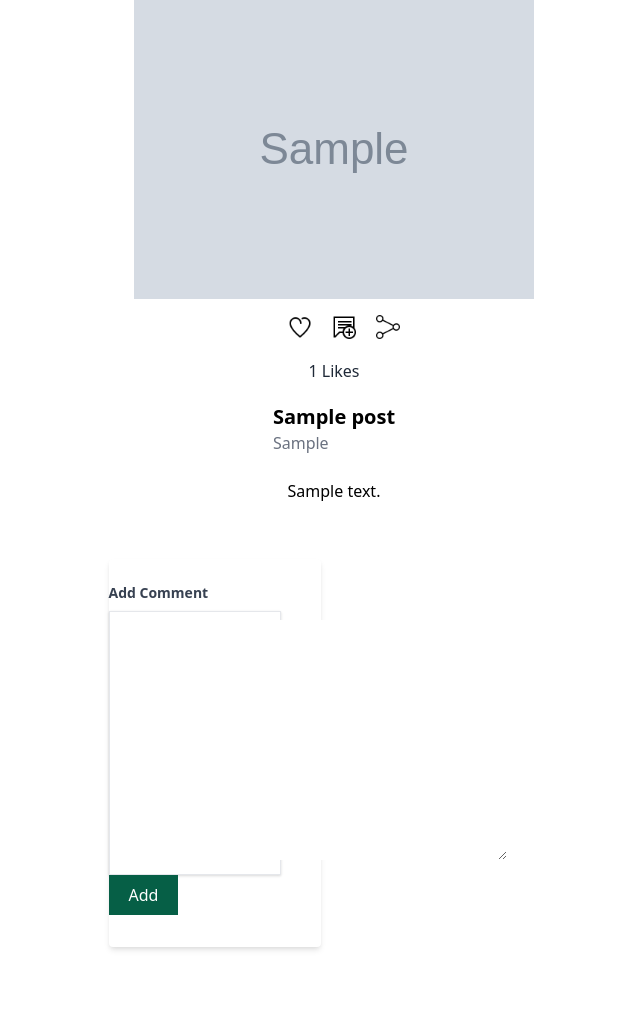
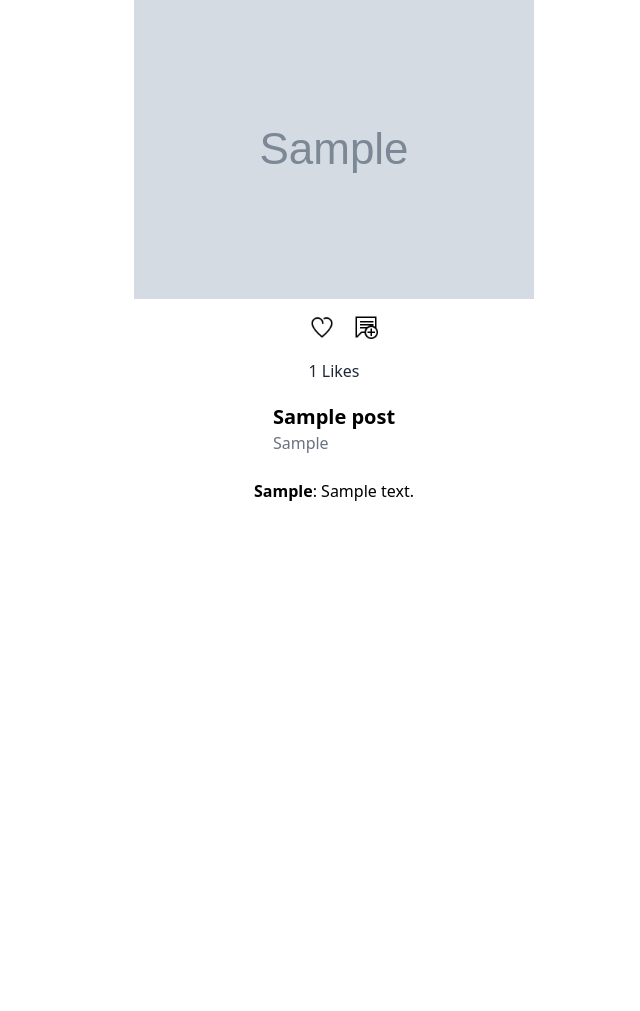
Before and after one commit to rrdesh10/Social-Platform, a Django app: page /posts/ in a window 1280 px wide. Shown: the part 265-1276 px from the top of the page, without its empty margins (306-946 px from the left). After the commit the page ends 766 px from the top, so only its background shows below. Run offline with Django 4.2, Linux system fonts and the light colour scheme; tables that the repository leaves empty hold one stand-in row (values such as "Sample post"); grey boxes marked "Sample" are stand-in pictures; style sheets or scripts are compiled from the project's sources.

Commit message:
styling added

```diff
--- a/SocialPlatform/posts/forms.py
+++ b/SocialPlatform/posts/forms.py
@@ -11,4 +11,4 @@ class PostCreateForm(forms.ModelForm):
 class CommentForm(forms.ModelForm):
     class Meta:
         model = Comment
-        fields = ('body',)
+        fields = ('body', 'posted_by')
--- a/SocialPlatform/posts/models.py
+++ b/SocialPlatform/posts/models.py
@@ -25,9 +25,9 @@ class Post(models.Model):
 
 class Comment(models.Model):
     post = models.ForeignKey(Post, on_delete=models.CASCADE, related_name='comments')
-    body = models.TextField(max_length=250)
+    body = models.CharField(max_length=250)
     created = models.DateTimeField(auto_now=True)
-
+    posted_by = models.CharField(max_length=50)
 
     class Meta:
         ordering = ('created', )
--- a/SocialPlatform/posts/templates/posts/feed.html
+++ b/SocialPlatform/posts/templates/posts/feed.html
@@ -24,8 +24,7 @@
                         <img class="h-6 w-6" src="{% static 'users/images/like.png' %}">
                         {% endif %}
                     </a>
-                    <img class="h-6 w-6 " src="{% static 'users/images/comment.png' %}">
-                    <img class="h-6 w-6 " src="{% static 'users/images/share.png' %}">
+                    <a id="comment_click"><img class="h-6 w-6" src="{% static 'users/images/comment.png' %}"></a>
                 </div>
             </div>
             <div class="text-gray-800 py-1 px-6">
@@ -37,24 +36,22 @@
             </div>
             <div class="py-2 px-5">
                 {% for comment in post.comments.all %}
-                    {{ comment.body }}
+                <b>{{ comment.posted_by }}</b>: {{ comment.body }}
                 <br/>
                 {% endfor %}
             </div>
             <div class="py-2 px-5">
-                <form method="POST" class="bg-white shadow-md m-10 w-2/5 pt-6 pb-8 mb-4 rounded">
+                <form method="POST" id="comment_form" class="bg-white rounded">
                     {% csrf_token %}
-                    <div class="mb-2">
-                        <label class="block text-gray-700 font-bold text-sm mb-2">Add Comment</label>
+                    <div class="flex">
+                        <div class="text-gray-700 mr-10 border">
+                            {{ comment_form.body }}
+                        </div>
+
+                        <input type="hidden" name="post_id" id="post_id" value="{{ post.id }}">
+                        <input type="hidden" name="posted_by" id="posted_by" value="{{ user }}">
+                        <button class="text-white bg-green-800 px-5 py-2" type="submit">Add</button>
                     </div>
-                    <div class="shadow appearance-none text-gray-700 py-2 px-3 mr-10 border">
-                        {{ comment_form.body }}
-                    </div>
-                    <div>
-                        <input type="hidden" name="post_id" id="post_id" value="{{ post.id }}">
-                    </div>
-                        <button class="text-white bg-green-800 px-5 py-2" type="submit">Add</button>
-
                 </form>
             </div>
         </a>
@@ -74,7 +71,13 @@
             data:{post_id:post_id, csrfmiddlewaretoken:Window.CSRF_TOKEN}
         })
         Window.location.href="http://127.0.0.1:8000/posts/"
-    })
+    });
+
+    $(document).ready(function(){
+	    $('#comment_click').click(function(){
+  		$('#comment_form').toggle(500);
+        });
+    });
 
 </script>
 
--- a/SocialPlatform/users/static/users/custom.css
+++ b/SocialPlatform/users/static/users/custom.css
@@ -1,3 +1,7 @@
 input:focus{
     outline: none;
 }
+
+#comment_form {
+    display: none;
+  }
--- a/SocialPlatform/users/templates/users/password_change_done.html
+++ b/SocialPlatform/users/templates/users/password_change_done.html
@@ -1 +1,5 @@
-<h2>password has been chaged</h2>
+{% extends 'users/base.html' %}
+
+{% block content %}
+<h1>password has been chaged</h1>
+{% endblock %}
--- a/SocialPlatform/users/templates/users/register_done.html
+++ b/SocialPlatform/users/templates/users/register_done.html
@@ -1 +1,5 @@
-<h1>thanks for register</h1>
+{% extends 'users/base.html' %}
+
+{% block content %}
+<h1>Thanks for register</h1>
+{% endblock %}
```
Also changed, not shown: SocialPlatform/posts/migrations/0006_alter_comment_body.py (added), SocialPlatform/posts/migrations/0007_comment_posted_by.py (added), SocialPlatform/users/static/users/images/share.png (deleted).
